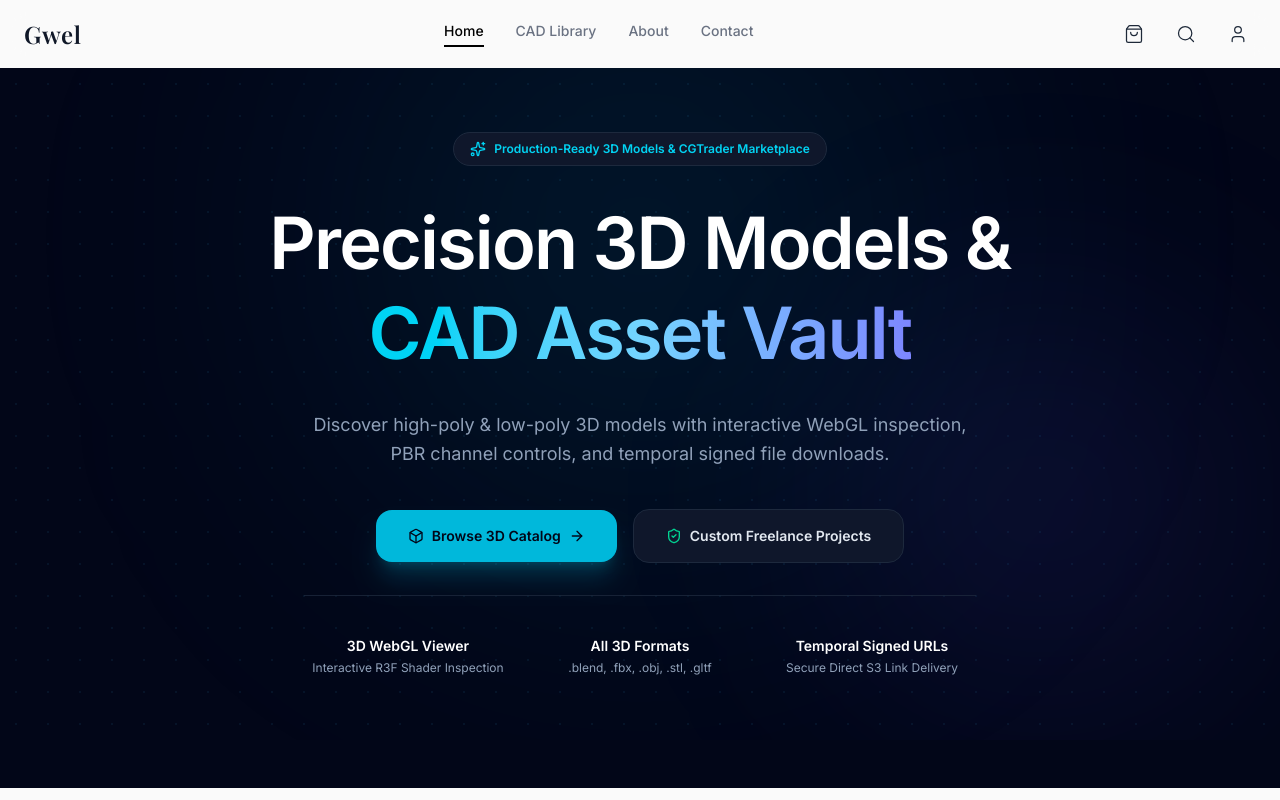
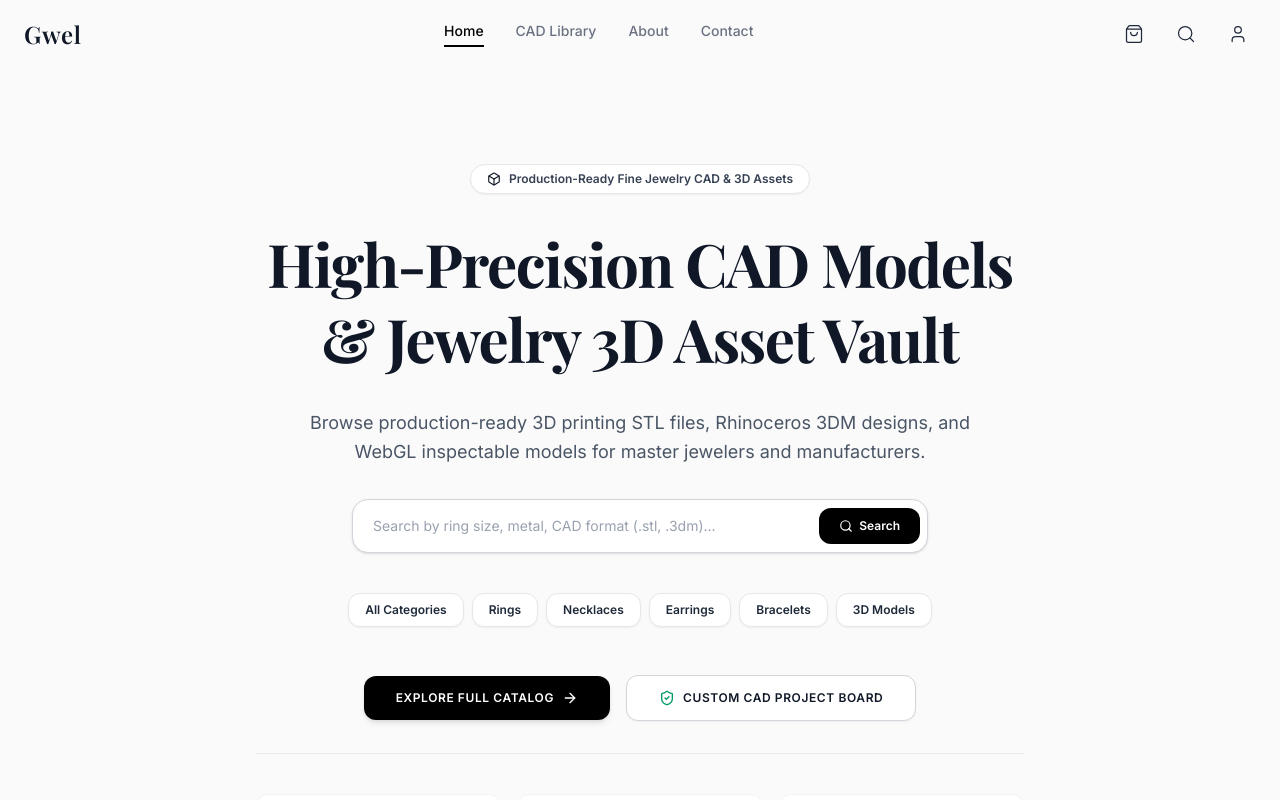
Before and after one commit to ehsaancode/diamondDraft, a React (Vite) app in the folder frontend/: page / in a window 1280 px wide. Shown: the top 800 px of the page. Built offline with nearby package versions, Linux system fonts and the light colour scheme; no server answers.

Commit message:
refactor: practical light theme homepage layout

```diff
--- a/frontend/src/components/home/Hero.jsx
+++ b/frontend/src/components/home/Hero.jsx
@@ -1,87 +1,112 @@
-import React from 'react';
+import React, { useState } from 'react';
 import { motion } from 'framer-motion';
-import { Link } from 'react-router-dom';
-import { Box, Sparkles, ArrowRight, Layers, ShieldCheck } from 'lucide-react';
+import { useNavigate, Link } from 'react-router-dom';
+import { Search, ArrowRight, Layers, ShieldCheck, Box, CheckCircle2 } from 'lucide-react';
 
 const Hero = () => {
+  const navigate = useNavigate();
+  const [searchTerm, setSearchTerm] = useState('');
+
+  const handleSearchSubmit = (e) => {
+    e.preventDefault();
+    if (searchTerm.trim()) {
+      navigate(`/shop`, { state: { focusSearch: true, query: searchTerm } });
+    }
+  };
+
   return (
-    <section className="relative w-full min-h-[80vh] flex items-center justify-center overflow-hidden bg-slate-950 text-slate-100 py-16">
-      {/* Ambient Radial Background Glows */}
-      <div className="absolute top-1/4 left-1/2 -translate-x-1/2 -translate-y-1/2 w-[600px] h-[600px] bg-cyan-500/10 blur-[140px] rounded-full pointer-events-none" />
-      <div className="absolute bottom-10 right-10 w-[400px] h-[400px] bg-indigo-500/10 blur-[120px] rounded-full pointer-events-none" />
-
-      {/* Geometric Background Mesh Grid Overlay */}
-      <div
-        className="absolute inset-0 opacity-[0.07] pointer-events-none"
-        style={{
-          backgroundImage:
-            'radial-gradient(circle, #38bdf8 1px, transparent 1px)',
-          backgroundSize: '32px 32px',
-        }}
-      />
-
-      {/* Centered Top-Level Content */}
+    <section className="relative w-full bg-[#fafafa] border-b border-gray-200 py-16 md:py-24 text-gray-900">
+      <div className="max-w-7xl mx-auto px-4 md:px-8">
         <motion.div
-        className="relative z-10 flex flex-col items-center text-center px-6 max-w-4xl mx-auto space-y-8"
+          className="flex flex-col items-center text-center max-w-3xl mx-auto space-y-8"
           initial={{ opacity: 0, y: 20 }}
           animate={{ opacity: 1, y: 0 }}
-        transition={{ duration: 0.7 }}
+          transition={{ duration: 0.6 }}
         >
-        {/* CGTrader Badge */}
-        <div className="inline-flex items-center gap-2 px-4 py-2 rounded-full bg-slate-900 border border-slate-800 text-xs font-semibold text-cyan-400">
-          <Sparkles className="w-4 h-4" />
-          <span>Production-Ready 3D Models & CGTrader Marketplace</span>
+          {/* Subtle Category Pill */}
+          <div className="inline-flex items-center gap-2 px-4 py-1.5 rounded-full bg-white border border-gray-200 text-xs font-semibold text-gray-700 shadow-xs">
+            <Box className="w-3.5 h-3.5 text-gray-900" />
+            <span>Production-Ready Fine Jewelry CAD & 3D Assets</span>
           </div>
 
           {/* Hero Title */}
-        <h1 className="text-4xl sm:text-5xl md:text-6xl lg:text-7xl font-extrabold tracking-tight text-white leading-tight">
-          Precision 3D Models & <br className="hidden md:block" />
-          <span className="text-transparent bg-clip-text bg-gradient-to-r from-cyan-400 via-sky-300 to-indigo-400">
-            CAD Asset Vault
-          </span>
+          <h1 className="text-4xl sm:text-5xl md:text-6xl font-serif font-extrabold text-gray-900 tracking-tight leading-tight">
+            High-Precision CAD Models <br className="hidden sm:block" />
+            & Jewelry 3D Asset Vault
           </h1>
 
           {/* Subtitle */}
-        <p className="text-slate-400 text-base md:text-lg max-w-2xl leading-relaxed">
-          Discover high-poly & low-poly 3D models with interactive WebGL inspection, PBR channel controls, and temporal signed file downloads.
+          <p className="text-gray-600 text-base md:text-lg leading-relaxed font-sans max-w-2xl">
+            Browse production-ready 3D printing STL files, Rhinoceros 3DM designs, and WebGL inspectable models for master jewelers and manufacturers.
           </p>
 
-        {/* Action Buttons */}
-        <div className="flex flex-col sm:flex-row items-center gap-4 pt-2">
+          {/* Practical Search Input */}
+          <form onSubmit={handleSearchSubmit} className="w-full max-w-xl relative">
+            <input
+              type="text"
+              placeholder="Search by ring size, metal, CAD format (.stl, .3dm)..."
+              value={searchTerm}
+              onChange={(e) => setSearchTerm(e.target.value)}
+              className="w-full py-4 pl-5 pr-32 bg-white border border-gray-300 rounded-2xl shadow-sm text-sm text-gray-900 placeholder:text-gray-400 focus:outline-none focus:border-black focus:ring-1 focus:ring-black transition-all"
+            />
+            <button
+              type="submit"
+              className="absolute right-2 top-1/2 -translate-y-1/2 px-5 py-2.5 bg-black hover:bg-gray-800 text-white text-xs font-bold rounded-xl transition-all flex items-center gap-1.5"
+            >
+              <Search className="w-3.5 h-3.5" />
+              <span>Search</span>
+            </button>
+          </form>
+
+          {/* Practical Category Shortcuts */}
+          <div className="flex flex-wrap items-center justify-center gap-2 pt-2">
+            {['All Categories', 'Rings', 'Necklaces', 'Earrings', 'Bracelets', '3D Models'].map((cat) => (
+              <button
+                key={cat}
+                onClick={() => navigate('/shop', { state: { category: cat } })}
+                className="px-4 py-2 bg-white hover:bg-gray-100 border border-gray-200 rounded-xl text-xs font-semibold text-gray-800 transition-all shadow-xs"
+              >
+                {cat}
+              </button>
+            ))}
+          </div>
+
+          {/* Primary Action Buttons */}
+          <div className="flex flex-col sm:flex-row items-center gap-4 pt-4">
             <Link
               to="/shop"
-            className="px-8 py-4 rounded-2xl bg-cyan-500 hover:bg-cyan-400 text-slate-950 font-bold text-sm transition-all shadow-xl shadow-cyan-500/20 flex items-center gap-2"
+              className="w-full sm:w-auto px-8 py-3.5 rounded-xl bg-black hover:bg-gray-800 text-white font-bold text-xs uppercase tracking-wider transition-all shadow-md flex items-center justify-center gap-2"
             >
-            <Box className="w-4 h-4" />
-            <span>Browse 3D Catalog</span>
+              <span>Explore Full Catalog</span>
               <ArrowRight className="w-4 h-4" />
             </Link>
 
             <Link
               to="/escrow"
-            className="px-8 py-4 rounded-2xl bg-slate-900 hover:bg-slate-800 border border-slate-800 text-slate-200 font-semibold text-sm transition-all flex items-center gap-2"
+              className="w-full sm:w-auto px-8 py-3.5 rounded-xl bg-white hover:bg-gray-50 border border-gray-300 text-gray-900 font-bold text-xs uppercase tracking-wider transition-all flex items-center justify-center gap-2 shadow-xs"
             >
-            <ShieldCheck className="w-4 h-4 text-emerald-400" />
-            <span>Custom Freelance Projects</span>
+              <ShieldCheck className="w-4 h-4 text-emerald-600" />
+              <span>Custom CAD Project Board</span>
             </Link>
           </div>
 
-        {/* Features Row */}
-        <div className="grid grid-cols-3 gap-6 pt-10 border-t border-slate-800/80 w-full max-w-2xl text-xs text-slate-400">
-          <div className="flex flex-col items-center gap-1">
-            <span className="font-extrabold text-white text-sm">3D WebGL Viewer</span>
-            <span>Interactive R3F Shader Inspection</span>
+          {/* Practical Highlights Row */}
+          <div className="grid grid-cols-1 sm:grid-cols-3 gap-4 pt-10 border-t border-gray-200/80 w-full text-xs text-gray-600">
+            <div className="flex items-center justify-center gap-2 bg-white p-3 rounded-xl border border-gray-100 shadow-xs">
+              <CheckCircle2 className="w-4 h-4 text-emerald-600 shrink-0" />
+              <span className="font-semibold text-gray-800">100% Watertight Mesh Files</span>
             </div>
-          <div className="flex flex-col items-center gap-1">
-            <span className="font-extrabold text-white text-sm">All 3D Formats</span>
-            <span>.blend, .fbx, .obj, .stl, .gltf</span>
+            <div className="flex items-center justify-center gap-2 bg-white p-3 rounded-xl border border-gray-100 shadow-xs">
+              <CheckCircle2 className="w-4 h-4 text-emerald-600 shrink-0" />
+              <span className="font-semibold text-gray-800">Included STL, 3DM, OBJ Formats</span>
             </div>
-          <div className="flex flex-col items-center gap-1">
-            <span className="font-extrabold text-white text-sm">Temporal Signed URLs</span>
-            <span>Secure Direct S3 Link Delivery</span>
+            <div className="flex items-center justify-center gap-2 bg-white p-3 rounded-xl border border-gray-100 shadow-xs">
+              <CheckCircle2 className="w-4 h-4 text-emerald-600 shrink-0" />
+              <span className="font-semibold text-gray-800">Instant Download Delivery</span>
             </div>
           </div>
         </motion.div>
+      </div>
     </section>
   );
 };
--- a/frontend/src/pages/Home.jsx
+++ b/frontend/src/pages/Home.jsx
@@ -17,7 +17,7 @@ const Home = () => {
   }
 
   return (
-    <div className="w-full min-h-screen bg-slate-950 text-slate-100">
+    <div className="w-full min-h-screen bg-[#fafafa] text-gray-900">
       <Hero />
       <Explore3DModels />
       <YouMayAlsoLike />
```
Lines whose indentation alone changed are shown as unchanged.
